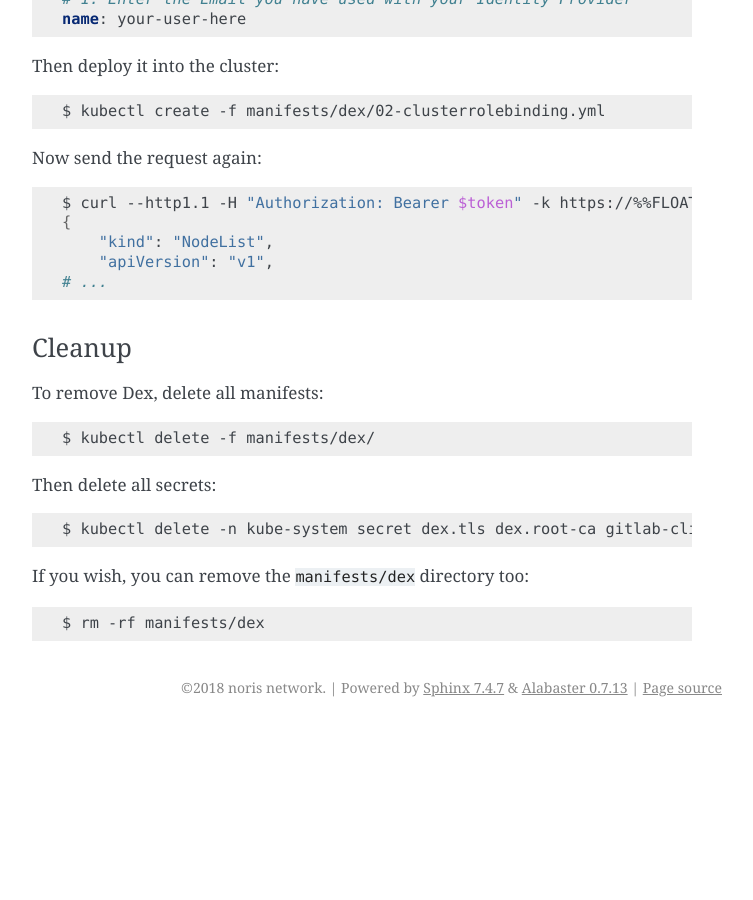
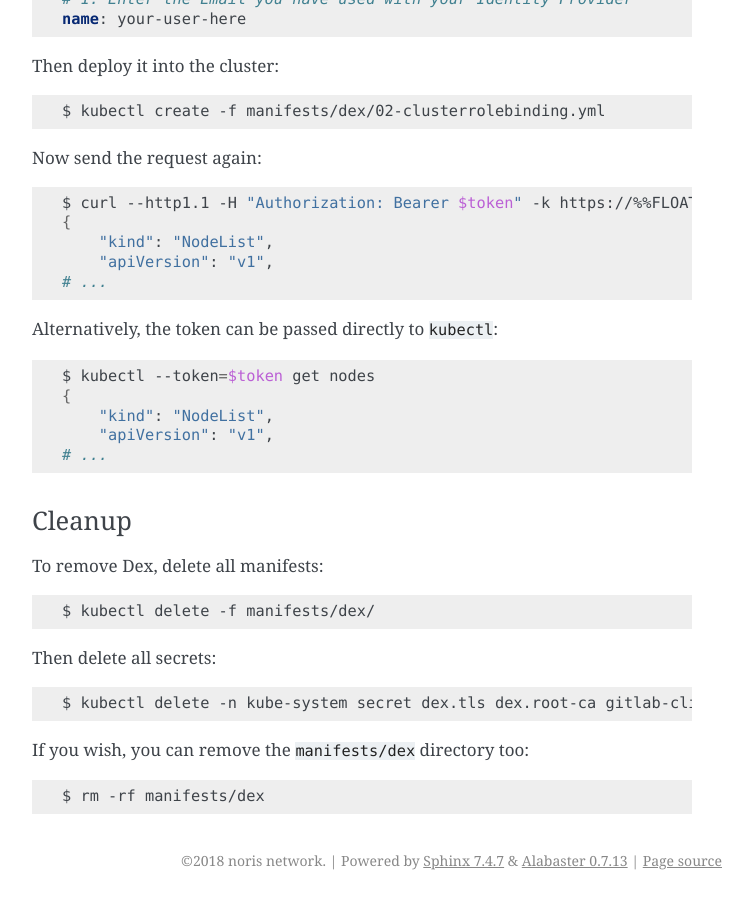
Before and after one commit to noris-network/koris, a Sphinx documentation site: the page built from docs/addons.rst, in a window 1280 px wide and 900 px high, scrolled down 9901 px. Shown: the whole window, without its empty margins (388-1141 px from the left). Built offline with Sphinx 7.4.7, drawn with Linux system fonts in a browser that asks for light colours; before the commit the page ends 10628 px from its top, so only the background shows below that.

Commit message:
Fixed suggestions regarding env vars and token for kubectl

```diff
--- a/docs/addons.rst
+++ b/docs/addons.rst
@@ -357,6 +357,16 @@ Now send the request again:
         "apiVersion": "v1",
     # ...
 
+Alternatively, the token can be passed directly to ``kubectl``:
+
+.. code:: shell
+
+    $ kubectl --token=$token get nodes
+    {
+        "kind": "NodeList",
+        "apiVersion": "v1",
+    # ...
+
 Cleanup
 ^^^^^^^
 
```
Also changed, not shown: 1 other file.
